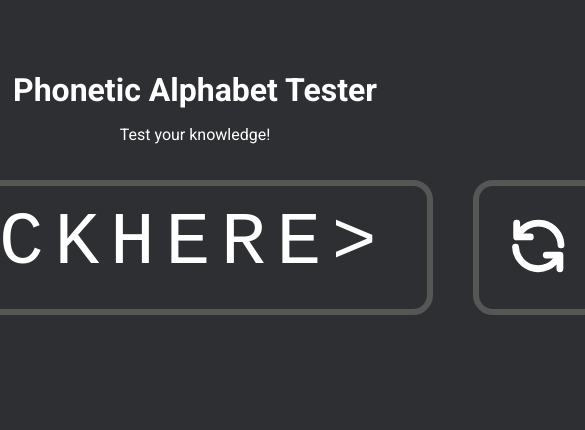
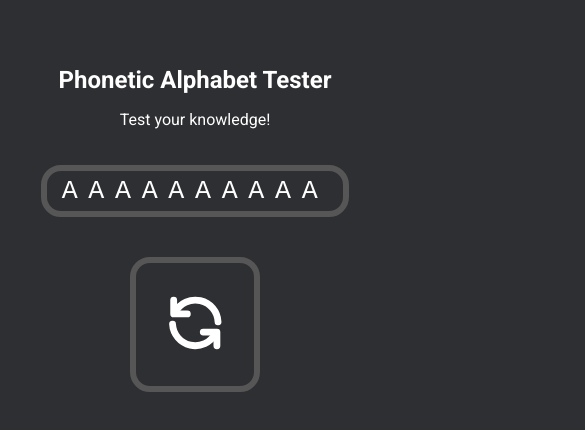
Before and after one commit to Astrofive/Phonetic-Alphabet-Tester, a plain HTML site: page index.html in a window 390 px wide. Shown: the top 430 px of the page, 585 px wide, since content can reach past the window. Drawn offline with Linux system fonts and the light colour scheme; a web font is replaced by a local one.

Commit message:
added mobile responsiveness

```diff
--- a/index.html
+++ b/index.html
@@ -19,7 +19,7 @@
         <p>Test your knowledge!</p>
         <div id="playarea">
             <div id="textbox">
-                CLICKHERE>
+                AAAAAAAAAA
             </div>
             <button id="refresh">
                 <svg style="width: 70%;" xmlns="http://www.w3.org/2000/svg" width="80" height="80" viewBox="0 0 24 24" fill="none" stroke="#ffffff" stroke-width="3" stroke-linecap="round" stroke-linejoin="round"> <path d="M2.5 2v6h6M21.5 22v-6h-6"/><path d="M22 11.5A10 10 0 0 0 3.2 7.2M2 12.5a10 10 0 0 0 18.8 4.2"/></svg>
--- a/style.css
+++ b/style.css
@@ -38,3 +38,33 @@
     background-color: #858585;
     cursor: pointer;
 }
+
+
+/* for mobile devices */
+@media (max-width: 900px){
+    #playarea {
+        flex-direction: column;
+        align-items: center;
+    }
+}
+
+@media (max-width: 700px){
+    #textbox {
+        font-size: 34pt;
+    }
+}
+
+@media (max-width: 500px){
+    #textbox {
+        font-size: 20pt;
+    }
+}
+
+@media (max-width: 400px){
+    h1 {
+        font-size: 24px;
+    }
+    #textbox {
+        padding: 5px 15px;
+    }
+}
```
